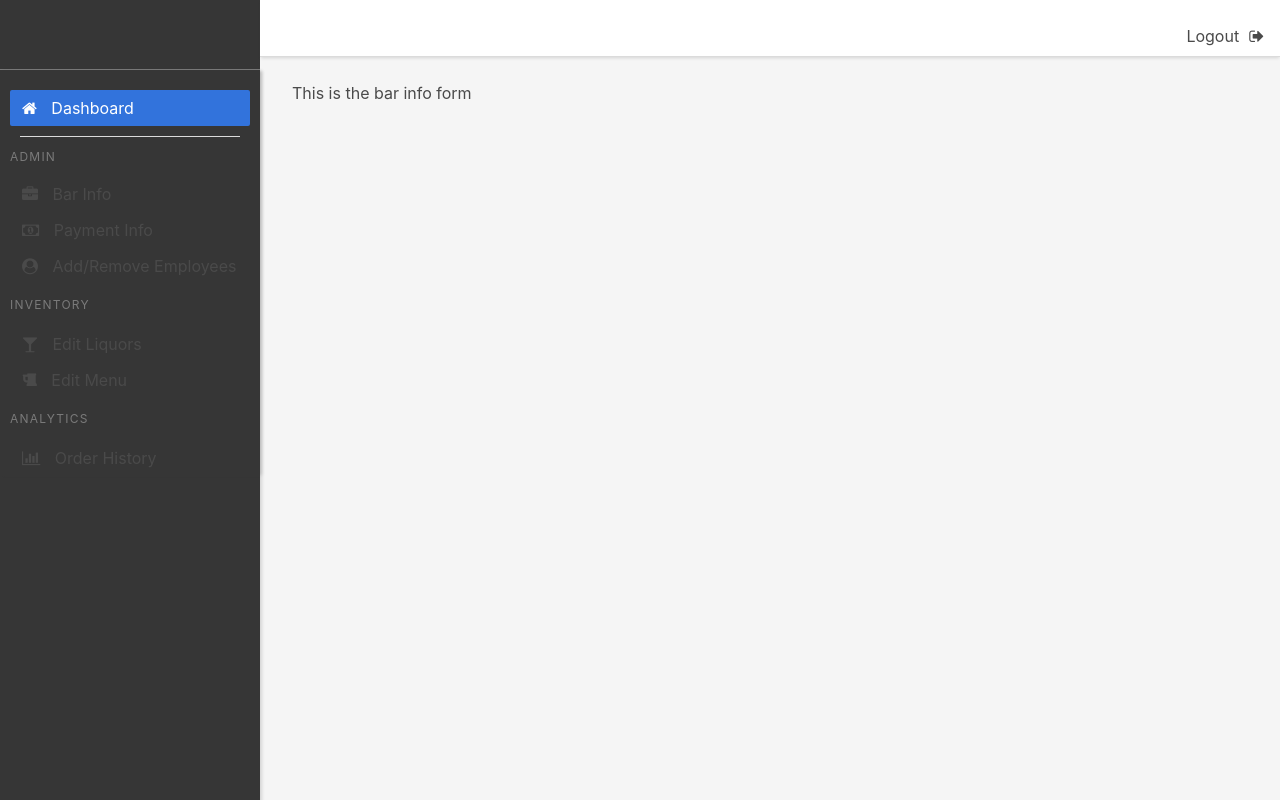
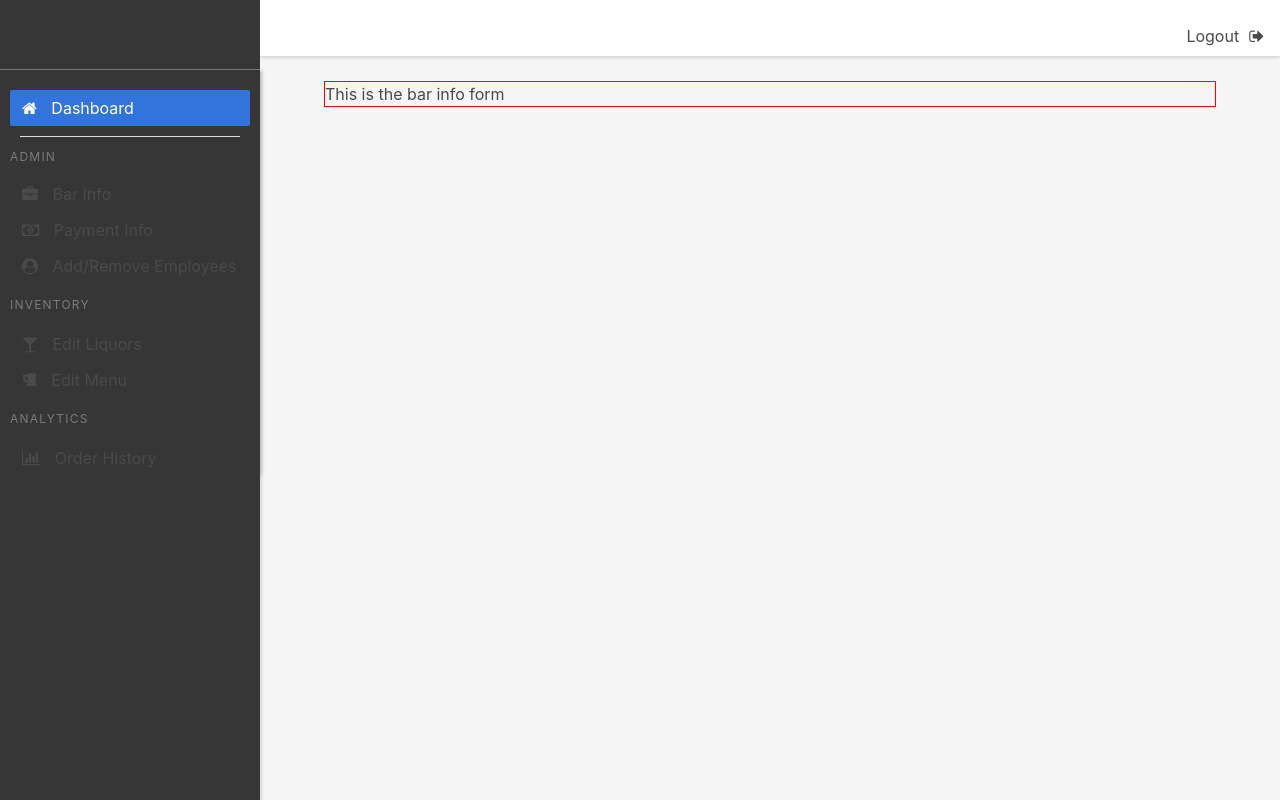
Before and after one commit to EJMason/barambe-admin, a React (Create React App) app: page / in a window 1280 px wide. Built offline with nearby package versions, Linux system fonts and the light colour scheme.

Commit message:
form container added

```diff
--- a/src/bodyArea/Body.container.js
+++ b/src/bodyArea/Body.container.js
@@ -1,4 +1,6 @@
 import React, { Component } from 'react';
+
+import BarInfo from './barInfo/BarInfo.container';
 
 export default class Body extends Component {
 
@@ -13,7 +15,7 @@ export default class Body extends Component {
   render() {
     return (
       <div className="container is-fluid">
-        This is the bar info form
+        <BarInfo />
       </div>
     )
   }
```
